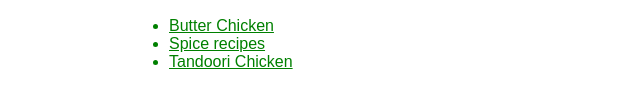
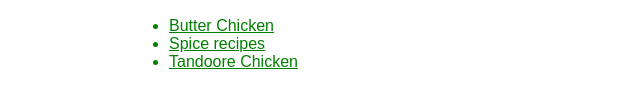
Before and after one commit to twiringiyimana-eric/odin_recipes, a plain HTML site: page index.html in a window 1280 px wide. Shown: the part 376-484 px from the top of the page, 319-959 px from the left. Drawn offline with Linux system fonts and the light colour scheme.

Commit message:
added changes

```diff
--- a/index.html
+++ b/index.html
@@ -16,7 +16,7 @@
     <ul>
         <li><a href="recipes/butterchicken.html">Butter Chicken</a></li>
         <li><a href="recipes/recipes.html">Spice recipes</a></li>
-        <li><a href="recipes/tandoorichicken.html">Tandoori Chicken</a></li>
+        <li><a href="recipes/tandoorichicken.html">Tandoore Chicken</a></li>
     </ul>
 </body>
 
```
